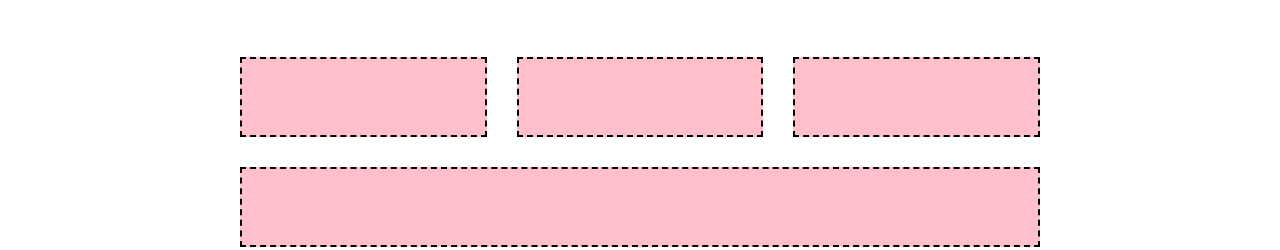
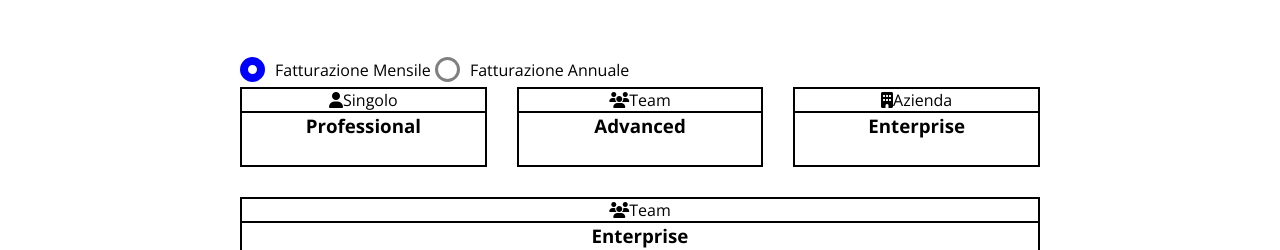
Before and after one commit to GinaTovarAlmario/htmlcss-dropbox, a plain HTML site: page index.html in a window 1280 px wide. Shown: the part 708-958 px from the top of the page. Drawn offline with nearby package versions, Linux system fonts and the light colour scheme.

Commit message:
fixed price section scheme

```diff
--- a/css/style.css
+++ b/css/style.css
@@ -85,8 +85,8 @@ footer{
 .row.pricing > .col  {
     flex-basis: calc(100% / 3 - 60px / 3);
     min-height: 80px;
-    background-color: pink;
-    border: 2px dashed black;
+    border: 2px solid black;
+    text-align: center;
 }
 .row.full-col > * {
     flex-grow: 1;
@@ -126,12 +126,33 @@ footer{
 }
 
 /*Main*/
-.choose-plan {
+.choose-price {
     min-height: 40px;
     background-color: yellow;
     margin: 40px 0;
 }
+.choose-available {
 
+}
+.dot {
+    height: 25px;
+    width: 25px;
+    border-radius: 50%;
+    line-height: 25px;
+    border: 3px solid grey;
+    display: inline-block;
+}
+.dot.selected {
+    border: 8px solid blue;
+}
+.selection-price {
+    display: inline-flex;
+    align-items: center;
+    gap: 10px;
+}
+.bd-bottom {
+    border-bottom: 2px solid black;
+}
 .left-side {
     height: 300px;
     background-color: orange;
--- a/index.html
+++ b/index.html
@@ -59,13 +59,36 @@
         <section id=" choose-price">
             <div class="container-small">
                 <h2>Trova il piano Business che fa per te</h2>
+                    <div class="selection-price">
+                        <span class="dot selected"></span>
+                        <span>Fatturazione Mensile</span>
+                    </div>
+                    <div class="selection-price">
+                        <span class="dot"></span>
+                        <span>Fatturazione Annuale</span>
+                    </div>
                 <div class="row pricing full-col">
-                    <div class="col"></div>
-                    <div class="col"></div>
-                    <div class="col"></div>
-                    <div class="col"></div>
+                    <div class="col">
+                        <div class="bd-bottom"><i class="fa-solid fa-user"></i>Singolo</div>
+                        <h3>Professional</h3>
+                        <p></p>
+                    </div>
+                    <div class="col">
+                        <div class="bd-bottom"><i class="fa-solid fa-users"></i>Team</div>
+                        <h3>Advanced</h3>
+
+                    </div>
+                    <div class="col">
+                        <div class="bd-bottom"><i class="fa-solid fa-building"></i>Azienda</div>
+                        <h3>Enterprise</h3>
+
+                    </div>
+                    <div class="col">
+                        <div class="bd-bottom"><i class="fa-solid fa-users"></i>Team</div>
+                        <h3>Enterprise</h3>
+
+                    </div>
                 </div>
-
             </div>
         </section>
 
```
